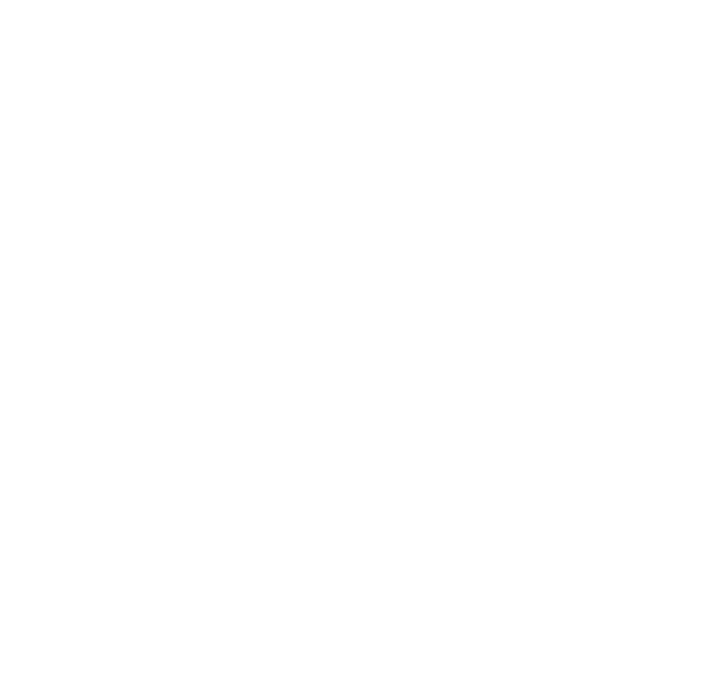
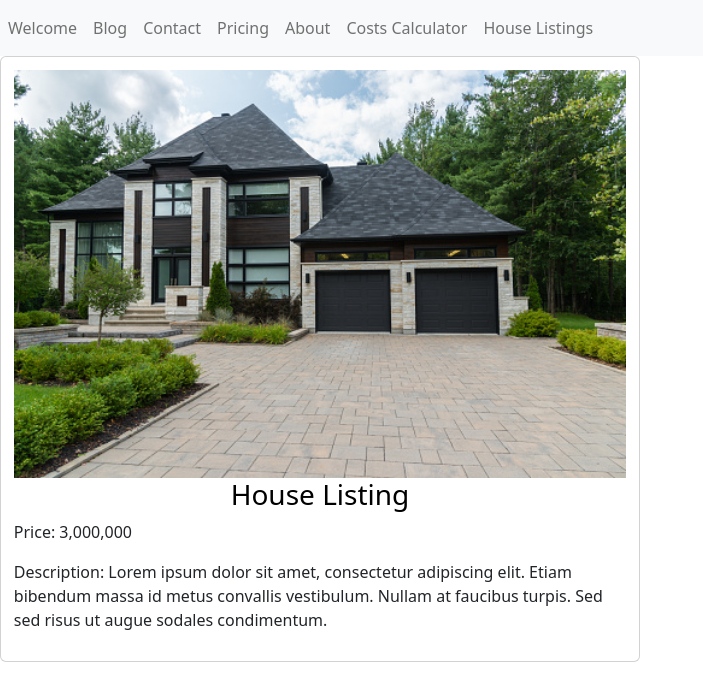
Before and after one commit to jpennington2472/foofy-react-app, a React (Create React App) app: page /listing in a window 1280 px wide. Before the commit this address had no page. Shown: the top 700 px of the page, without its empty margins (0-703 px from the left). Built offline with nearby package versions, Linux system fonts and the light colour scheme.

Commit message:
REBATCAVE-13 House Listing Sample Page
Added house listing sample page and local image

```diff
--- a/src/components/UI/NavigationBar.tsx
+++ b/src/components/UI/NavigationBar.tsx
@@ -25,6 +25,9 @@
           <li className="nav-item">
             <Link className="nav-link" to="/costs">Costs Calculator</Link>
           </li>
+          <li className="nav-item">
+            <Link className="nav-link" to="/listing">House Listings</Link>
+          </li>
         </ul>
         </div>
       </nav>
--- a/src/components/UI/Router.tsx
+++ b/src/components/UI/Router.tsx
@@ -7,6 +7,7 @@
 import Pricing from "../pages/Pricing.tsx";
 import About from "../pages/About.tsx";
 import CostContainer from "../pages/CostContainer.tsx";
+import HouseCard from "../pages/HouseCardComponent/HouseCard.tsx";
 
 const Router = () => {
   return (
@@ -19,6 +20,7 @@
           <Route path="pricing" element={<Pricing />} />
           <Route path="about" element={<About />} />
           <Route path="costs" element={<CostContainer />} />
+          <Route path="listing" element={<HouseCard />} />
         </Route>
       </Routes>
     </BrowserRouter>
--- /dev/null
+++ b/src/components/pages/HouseCardComponent/HouseCard.css
@@ -0,0 +1,12 @@
+.house-card {
+  width: 50%;
+  float: left;
+}
+
+.card {
+  padding: 2%;
+}
+.rest-name {
+  text-align: center;
+  color: black;
+}
--- /dev/null
+++ b/src/components/pages/HouseCardComponent/HouseCard.tsx
@@ -0,0 +1,25 @@
+import React from "react";
+import "./HouseCard.css";
+
+const HouseCard = () => {
+  return (
+    <div className="house-card">
+      <div className="card">
+        <img
+          className="cover"
+          src={require("../../../testPhotoHouseListing.jpeg")}
+          alt="A big expensive house"
+        />
+        <h3 className="rest-name">House Listing</h3>
+        <p>Price: 3,000,000</p>
+        <p>
+          Description: Lorem ipsum dolor sit amet, consectetur adipiscing elit.
+          Etiam bibendum massa id metus convallis vestibulum. Nullam at faucibus
+          turpis. Sed sed risus ut augue sodales condimentum.
+        </p>
+      </div>
+    </div>
+  );
+};
+
+export default HouseCard;
```
Also changed, not shown: src/testPhotoHouseListing.jpeg (added).
